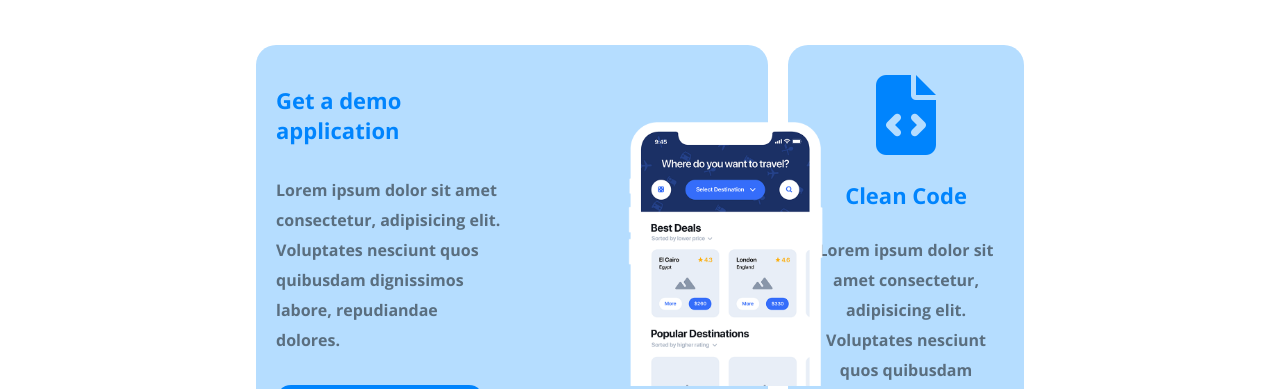
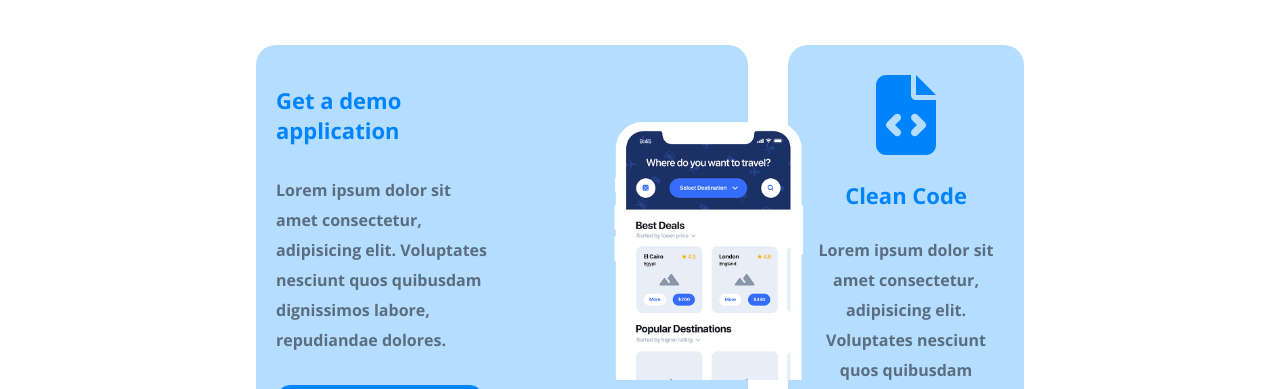
Before and after one commit to VolxDarkTV/htmlcss-responsive-layout, a plain HTML site: page index.html in a window 1280 px wide. Shown: the part 75-464 px from the top of the page. Drawn offline with nearby package versions, Linux system fonts and the light colour scheme.

Commit message:
start cards

```diff
--- a/css/style.css
+++ b/css/style.css
@@ -84,7 +84,7 @@ main{
 }
 .big-card{
     display: flex;
-    width: calc((100% / 3) * 2);
+    width: calc((100% / 3) * 2 - 20px);
     padding: 20px;
     border-radius: 20px;
     background-color: #b5ddff;
```
